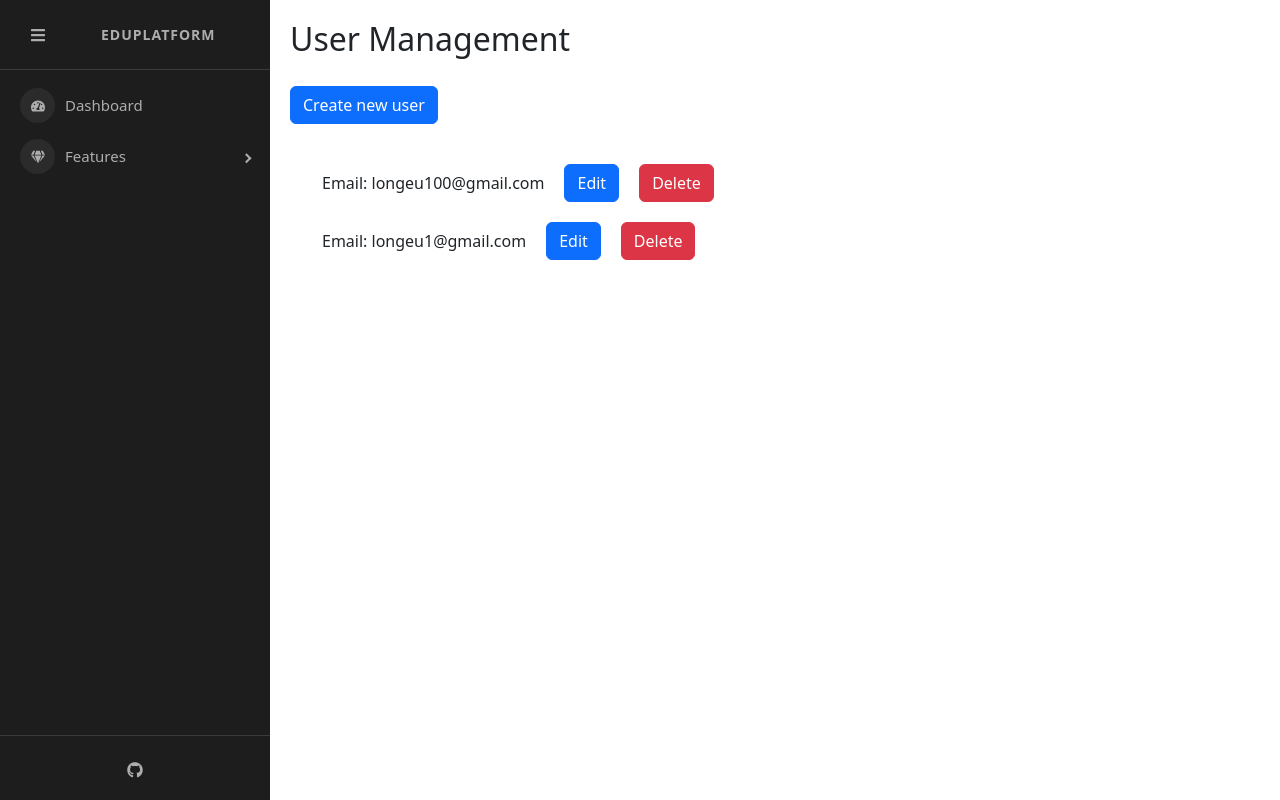
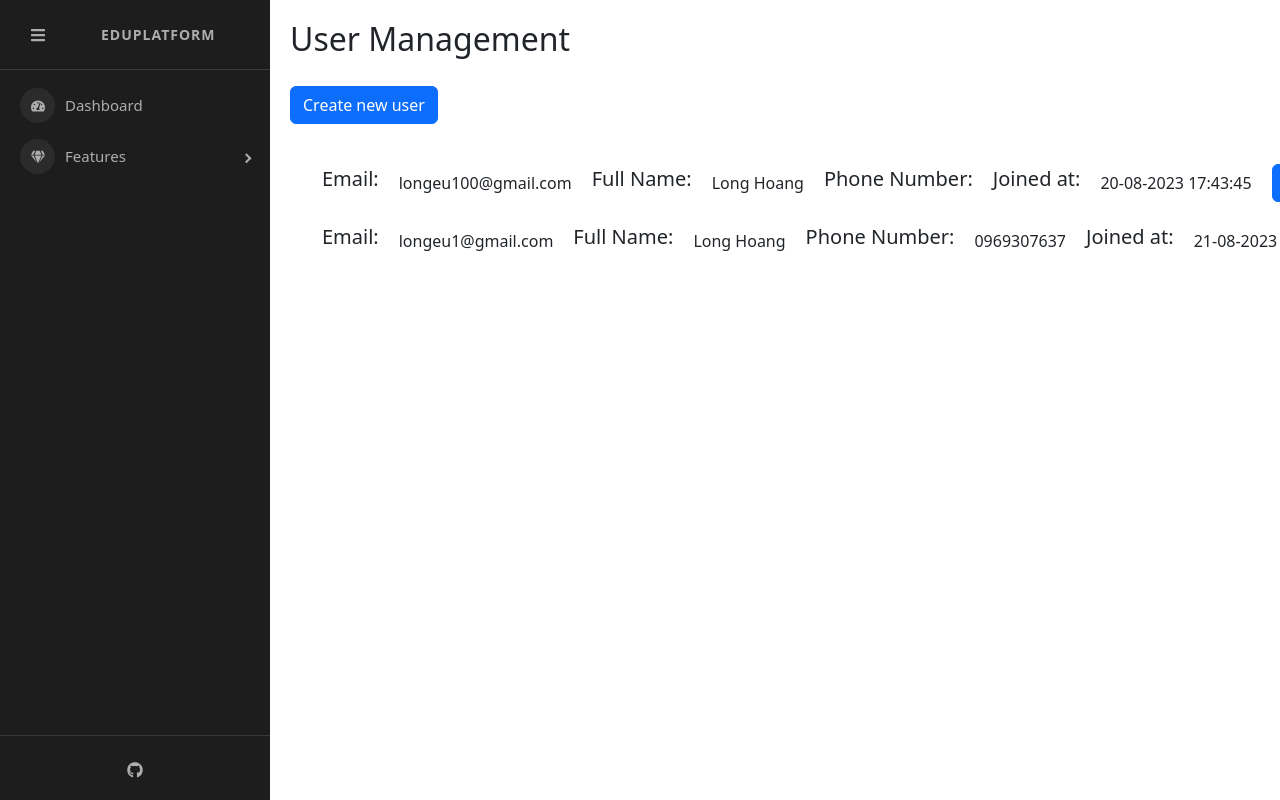
Before and after one commit to lelongrvp/EduPlatform, a React (Vite) app: page /admin/manage-users in a window 1280 px wide. Shown: the top 800 px of the page. Built offline with nearby package versions, Linux system fonts and the light colour scheme.

Commit message:
finishing admin dashboard

```diff
--- a/src/pages/Admin/Content/CategoryManagement.jsx
+++ b/src/pages/Admin/Content/CategoryManagement.jsx
@@ -36,10 +36,6 @@ const CategoryManagement = () => {
   const handleCategoryCreate = (categoryName) => {
     // Create the new category and update the state
     setCategories([...categories, categoryName]);
-  };
-  const handleEdit = (category) => {
-    setSelectedCategory(category);
-    setShowModal(true);
   };
 
   const handleDelete = (category) => {
@@ -80,9 +76,6 @@ const CategoryManagement = () => {
             }}
           >
             <h5>Category:</h5> {category.categoryName}
-            <Button variant="primary" onClick={() => handleEdit(category)}>
-              Edit
-            </Button>
             <Button variant="danger" onClick={() => handleDelete(category)}>
               Delete
             </Button>
--- a/src/pages/Admin/Content/UserManagement.jsx
+++ b/src/pages/Admin/Content/UserManagement.jsx
@@ -73,7 +73,10 @@ const UserManagement = () => {
               alignItems: "center",
             }}
           >
-            Email: {user.email}
+            <h5>Email:</h5> {user.email}
+            <h5>Full Name:</h5> {user.firstName + " " + user.lastName}
+            <h5>Phone Number:</h5> {user.phone}
+            <h5>Joined at:</h5> {user.createdDate}
             <Button variant="primary" onClick={() => handleEdit(user)}>
               Edit
             </Button>
@@ -94,10 +97,11 @@ const UserManagement = () => {
             <Form>
               <Form.Group controlId="email">
                 <Form.Label>Email</Form.Label>
+                <Form.Control type="email" defaultValue={selectedUser.email} />
+                <Form.Label>Full Name</Form.Label>
                 <Form.Control
                   type="email"
-                  defaultValue={selectedUser.email}
-                  readOnly
+                  defaultValue={selectedUser.firstName + selectedUser.lastName}
                 />
               </Form.Group>
               {/* Add more form fields based on the JSON structure and role */}
```
